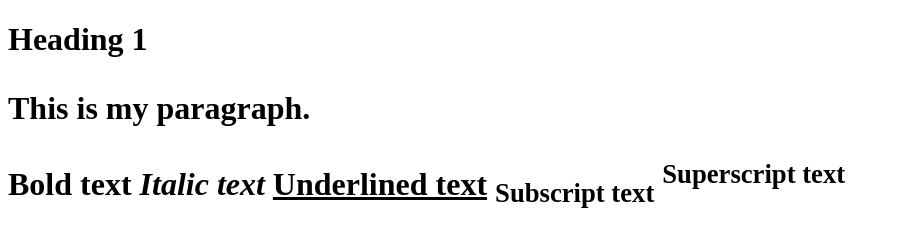
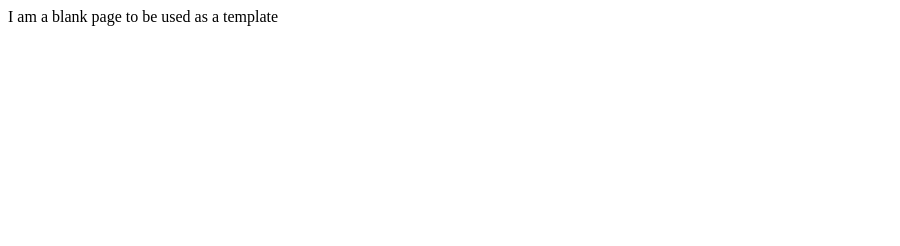
Before and after one commit to lc3675/lc3675.github.io, a plain HTML site: page index.html in a window 1280 px wide. Shown: the whole page, without its empty margins (0-900 px from the left). Drawn offline with nearby package versions, Linux system fonts and the light colour scheme.

Commit message:
Update index.html

```diff
--- a/index.html
+++ b/index.html
@@ -1,15 +1,18 @@
 <!DOCTYPE html>
-<html>
-<head>
-<title>index</title>
-</head>
-<h1>Heading 1</h>
-<p>This is my paragraph.</p>
-<b>Bold text</b>
-<i>Italic text</i>
-<u>Underlined text</u>
-<sub>Subscript text</sub>
-<sup>Superscript text</sup>
-<br>
-</body>
+<html lang="en">
+	<head>
+		<meta charset="utf-8">
+		<title>blank</title>
+		<script type="text/javascript" src="../d3.js"></script>
+		<style>
+			/*your css here*/
+		</style>
+	</head>
+
+	<body>
+		<div id="someContent">I am a blank page to be used as a template</div>
+
+		<script type="text/javascript">
+		</script>
+	</body>
 </html>
```
